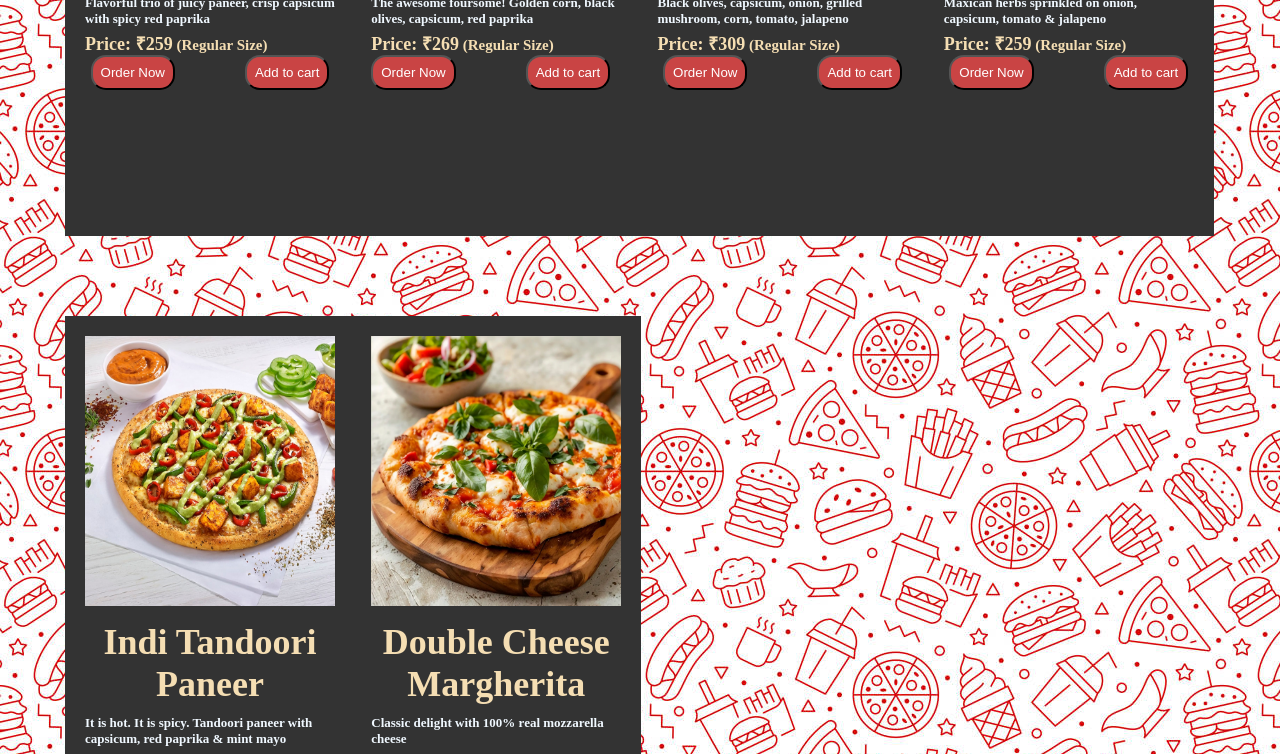
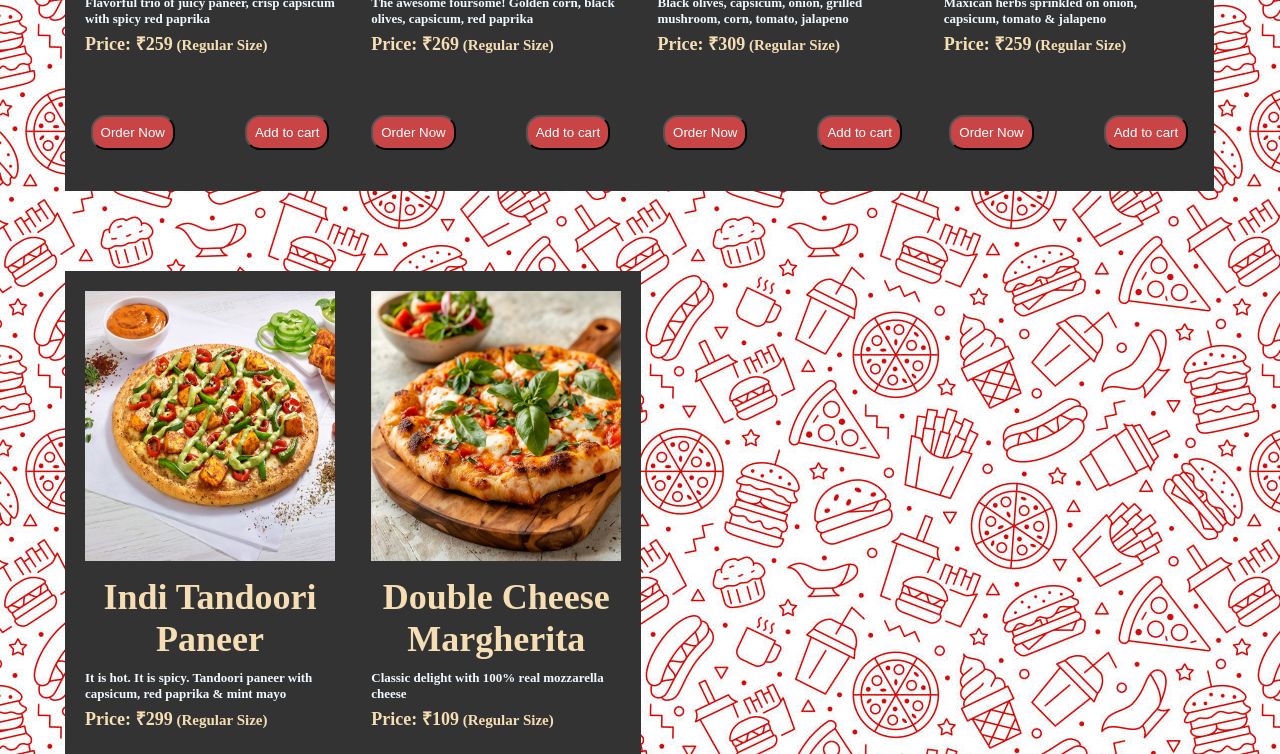
Before and after one commit to Ayush-Raj-01/Pizza_menu, a plain HTML site: page index.html in a window 1280 px wide. Shown: the part 655-1409 px from the top of the page. Drawn offline with Linux system fonts and the light colour scheme.

Commit message:
Pizza Menu

```diff
--- a/style.css
+++ b/style.css
@@ -70,7 +70,7 @@ h4{
     padding: 20px;
     font-size: 18px;
     text-align: center;
-    height: 600px;
+    height: 555px;
     width: 250px;
 }
 .box img{
@@ -85,7 +85,7 @@ h4{
     color: aliceblue;
 }
 .box button{
-    margin-bottom: 15px;
+    margin-top:60px;
     border-radius: 15px;
     padding: 8px;
     background-color: #c94444;
```
